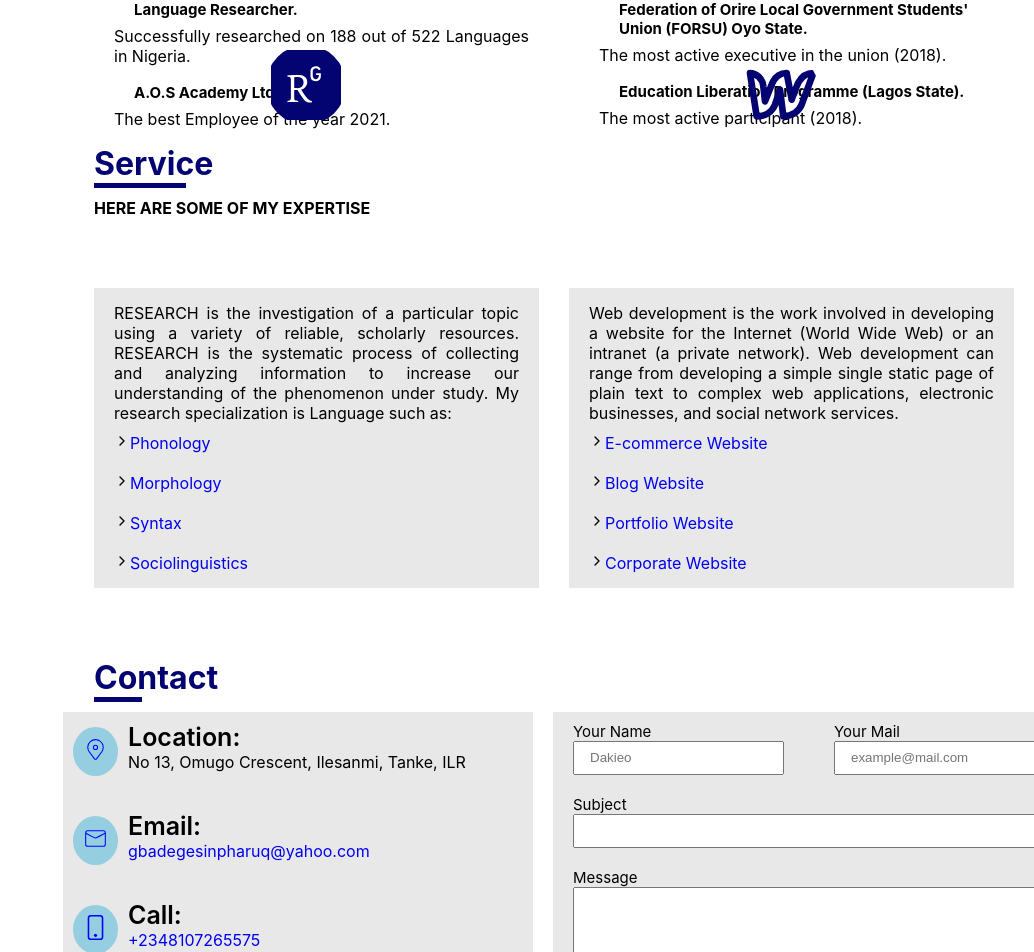
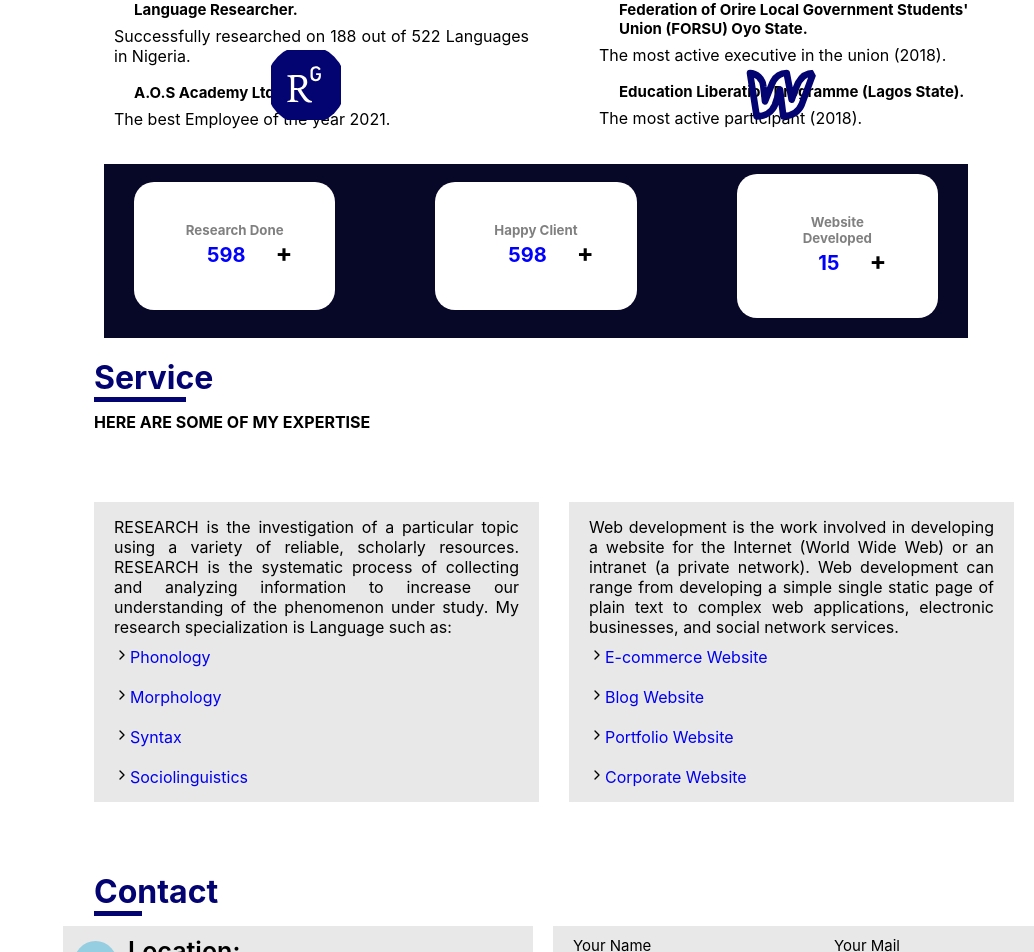
Before and after one commit to olaniyigd/myportfolio, a React (Create React App) app: page / in a window 1280 px wide. Shown: the part 2715-3667 px from the top of the page, without its empty margins (246-1280 px from the left). Built offline with nearby package versions, Linux system fonts and the light colour scheme.

Commit message:
first commit

```diff
--- a/package.json
+++ b/package.json
@@ -7,9 +7,11 @@
     "@testing-library/react": "^13.4.0",
     "@testing-library/user-event": "^13.5.0",
     "react": "^18.2.0",
+    "react-countup": "^6.4.2",
     "react-dom": "^18.2.0",
     "react-icons": "^4.8.0",
     "react-scripts": "5.0.1",
+    "react-scroll-trigger": "^0.6.14",
     "web-vitals": "^2.1.4"
   },
   "scripts": {
--- /dev/null
+++ b/src/Portfolio/Count.css
@@ -0,0 +1,39 @@
+*{
+    margin: 0;
+    padding: 0;
+    box-sizing: border-box;
+}
+.count{
+    margin: 20px 30px;
+    background-color: #070727;
+    width: 90%;
+    display: flex;
+    align-items: center;
+    justify-content: center;
+    gap: 100px;
+    padding: 10px 30px;
+}
+.countdown{
+    background-color: white;
+    width: 100%;
+    text-align: center;
+    margin-bottom:10px;
+    padding: 40px;
+    border-top-right-radius: 20px;
+    border-top-left-radius: 20px;
+    border-bottom-left-radius: 20px;
+    border-bottom-right-radius:20px;
+
+}
+h6{
+    font-size: 25px;
+}
+@media screen and (max-width:950px) {
+    .count{
+        flex-direction: column;
+        gap: 30px;
+    }
+    .countdown{
+        width: 50%;
+    }
+}
--- /dev/null
+++ b/src/Portfolio/Count.js
@@ -0,0 +1,36 @@
+import "./Count.css";
+import CountUp from "react-countup";
+import ScrollTrigger from "react-scroll-trigger"
+import { useState } from "react";
+
+export default function Count () {
+    const [counterOn, setCounterOn] = useState(false);
+    return(
+            <ScrollTrigger onEnter={()=> setCounterOn(true)} onExit={()=>setCounterOn(false)}>
+            <div className="count">
+
+                    <div className="countdown">
+                        <h5>Research Done</h5>
+                        <h6>
+                            {counterOn &&  <CountUp start={0} end={598} duration={2} delay={0}/>}
+                            +
+                        </h6>
+                    </div>
+                    <div className="countdown">
+                    <h5>Happy Client</h5>
+                        <h6>
+                             {counterOn &&  <CountUp start={0} end={598} duration={2} delay={0}/>}
+                            +
+                        </h6>
+                    </div>
+                    <div className="countdown">
+                    <h5>Website Developed</h5>
+                        <h6>
+                            {counterOn &&  <CountUp start={0} end={15} duration={2} delay={0}/>}
+                            +
+                        </h6>
+                    </div>
+            </div>
+            </ScrollTrigger>
+    )
+}
--- a/src/Portfolio/Main.js
+++ b/src/Portfolio/Main.js
@@ -7,7 +7,6 @@ import Skill from "./Skill";
 import Resume from "./Resume";
 import Achieve from "./Achieve";
 import Service from "./Service";
-// import Counter from "./Counter";
 import Footer from "./Footer";
 import { FiMenu } from "react-icons/fi";
 import niyi from "../Portfolioimage/niyi.jpeg";
@@ -21,6 +20,7 @@ import { AiOutlineProfile } from "react-icons/ai";
 import { CgProfile } from "react-icons/cg";
 import { FiSettings } from "react-icons/fi";
 import { useState } from "react";
+import Count from "./Count";
 
 export default function Main(){
 
@@ -73,6 +73,7 @@ export default function Main(){
                     <Skill />
                     <Resume />
                     <Achieve />
+                    <Count />
                     <Service />
                     <Footer />
                 </div>
```
Also changed, not shown: 1 other file (tests, documents, lock files or other folders).
